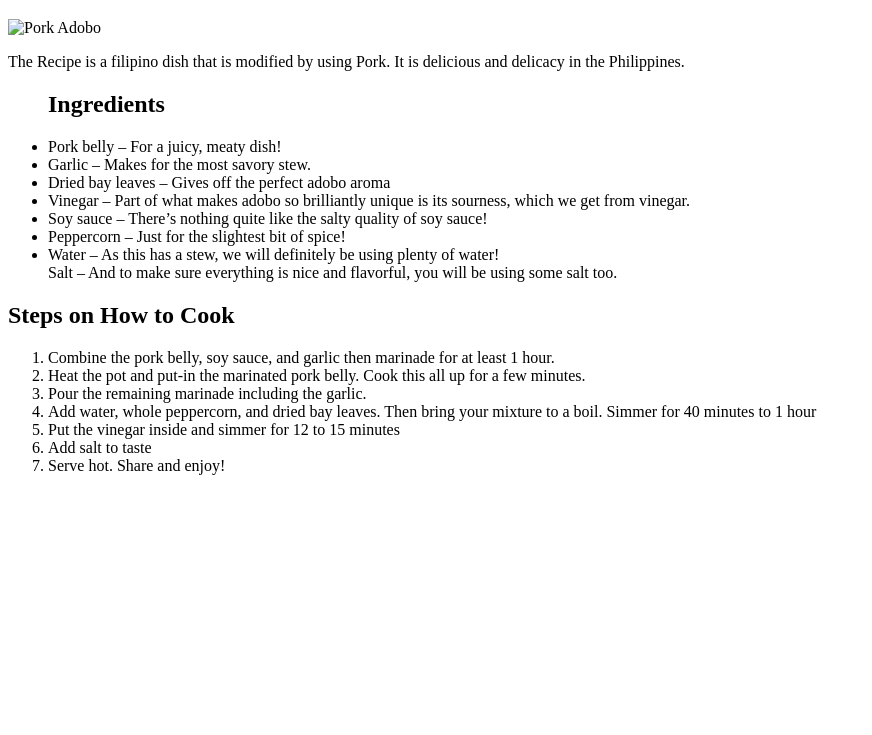
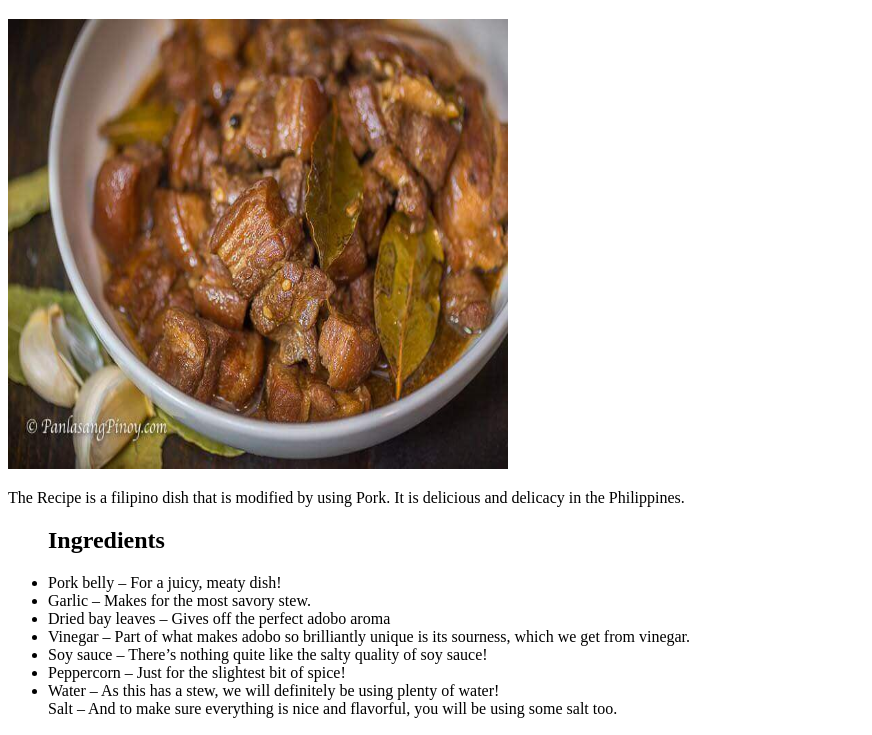
Before and after one commit to kokozie/odin-recipes, a plain HTML site: page recipes/pork-adobo.html in a window 1280 px wide. Shown: the part 61-796 px from the top of the page, without its empty margins (0-872 px from the left). Drawn offline with Linux system fonts and the light colour scheme.

Commit message:
Removed the l that mess the img src

```diff
--- a/recipes/pork-adobo.html
+++ b/recipes/pork-adobo.html
@@ -7,7 +7,7 @@
   </head>
   <body>
     <h1>Pork Adobo</h1>
-    <img src="../images/Pork-Adobo.jpgl" alt="Pork Adobo" height="450" width="500" />
+    <img src="../images/Pork-Adobo.jpg" alt="Pork Adobo" height="450" width="500" />
     <p>
       The Recipe is a filipino dish that is modified by using Pork. It is
       delicious and delicacy in the Philippines.
```
